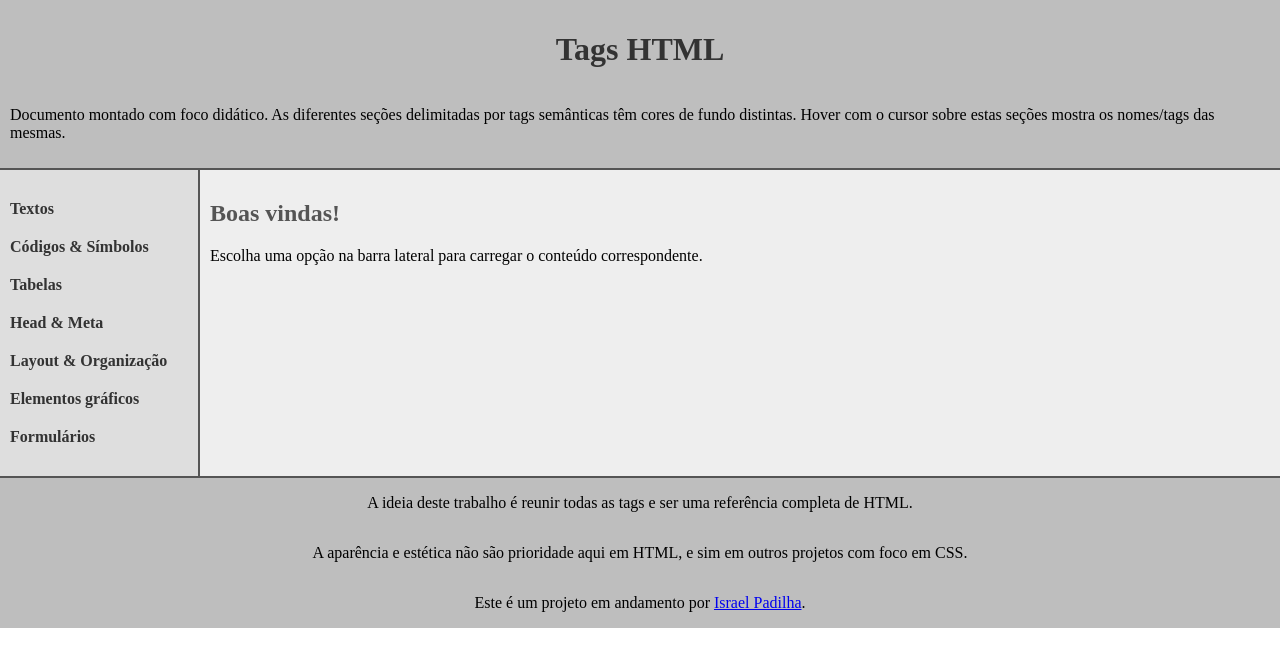
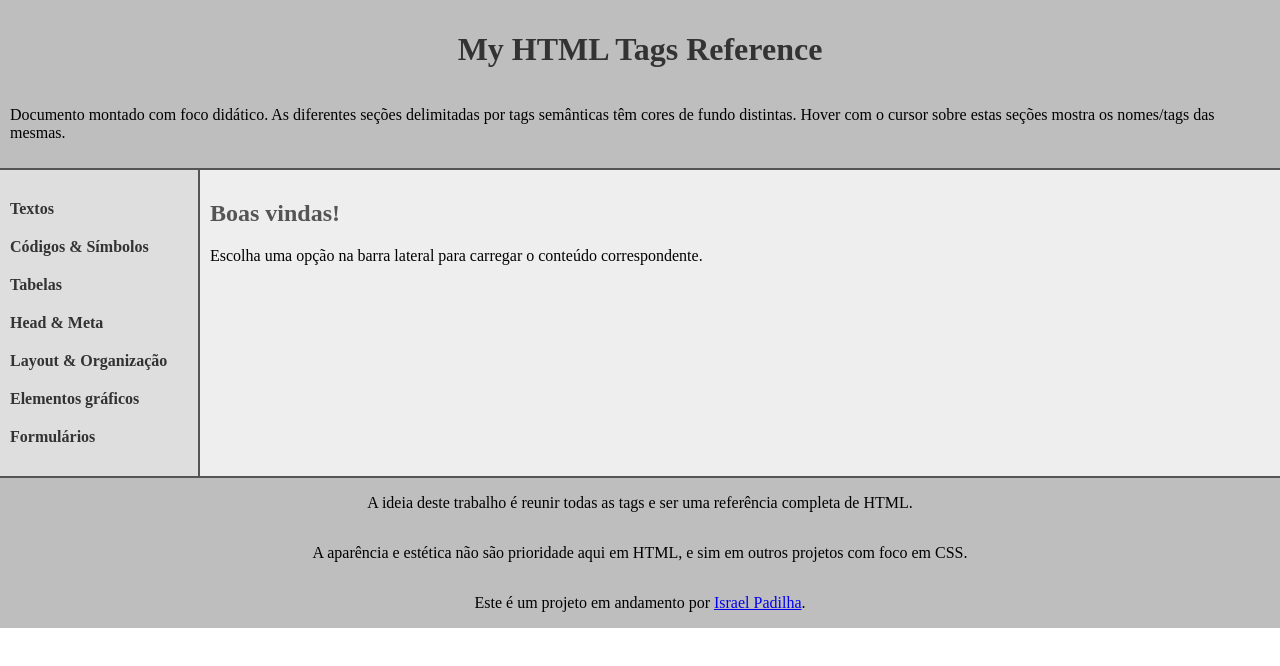
Before and after one commit to ispadilha/html-studies, a plain HTML site: page index.html in a window 1280 px wide. Drawn offline with Linux system fonts and the light colour scheme.

Commit message:
Updated title

```diff
--- a/index.html
+++ b/index.html
@@ -4,14 +4,14 @@
 <head>
     <meta charset="UTF-8">
     <meta name="viewport" content="width=device-width, initial-scale=1.0">
-    <title>HTML</title>
+    <title>My HTML Tags Reference</title>
     <link rel="stylesheet" href="./styles.css">
     <link rel="icon" href="./html_favicon.png">
 </head>
 
 <body>
     <header title="header">
-        <h1 class="main-title">Tags HTML</h1>
+        <h1 class="main-title">My HTML Tags Reference</h1>
         <p>Documento montado com foco didático. As diferentes seções delimitadas por tags semânticas têm cores de fundo distintas.
             Hover com o cursor sobre estas seções mostra os nomes/tags das mesmas.</p>
     </header>
```
